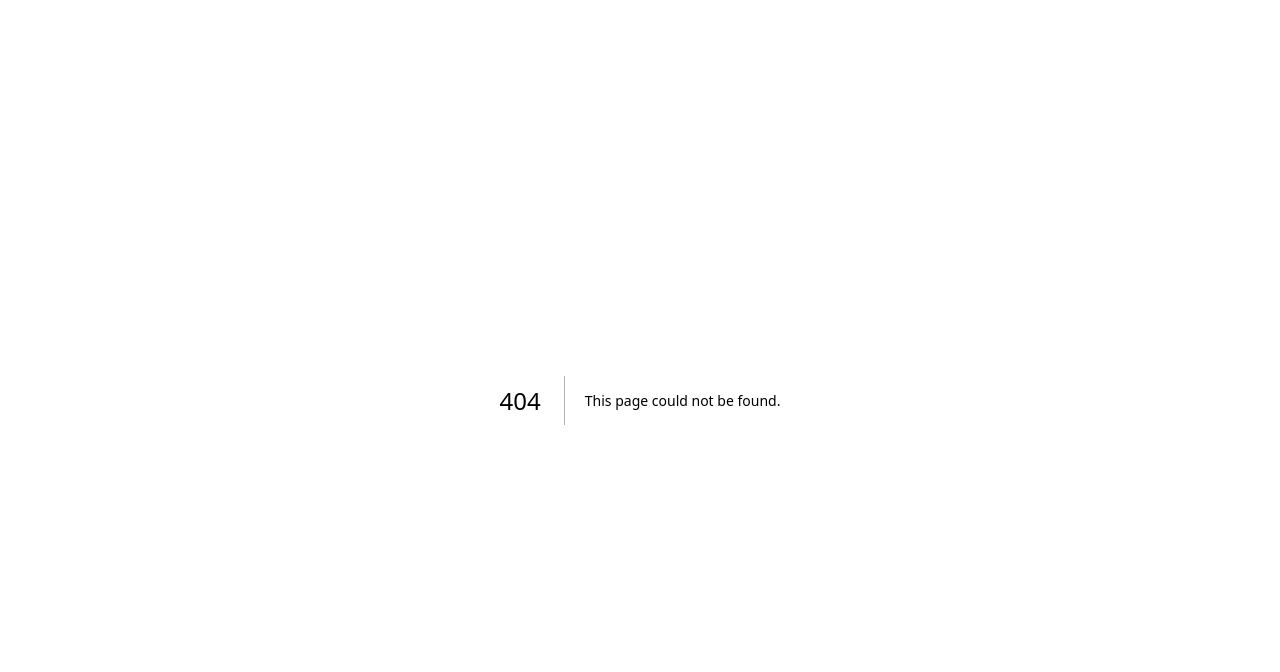
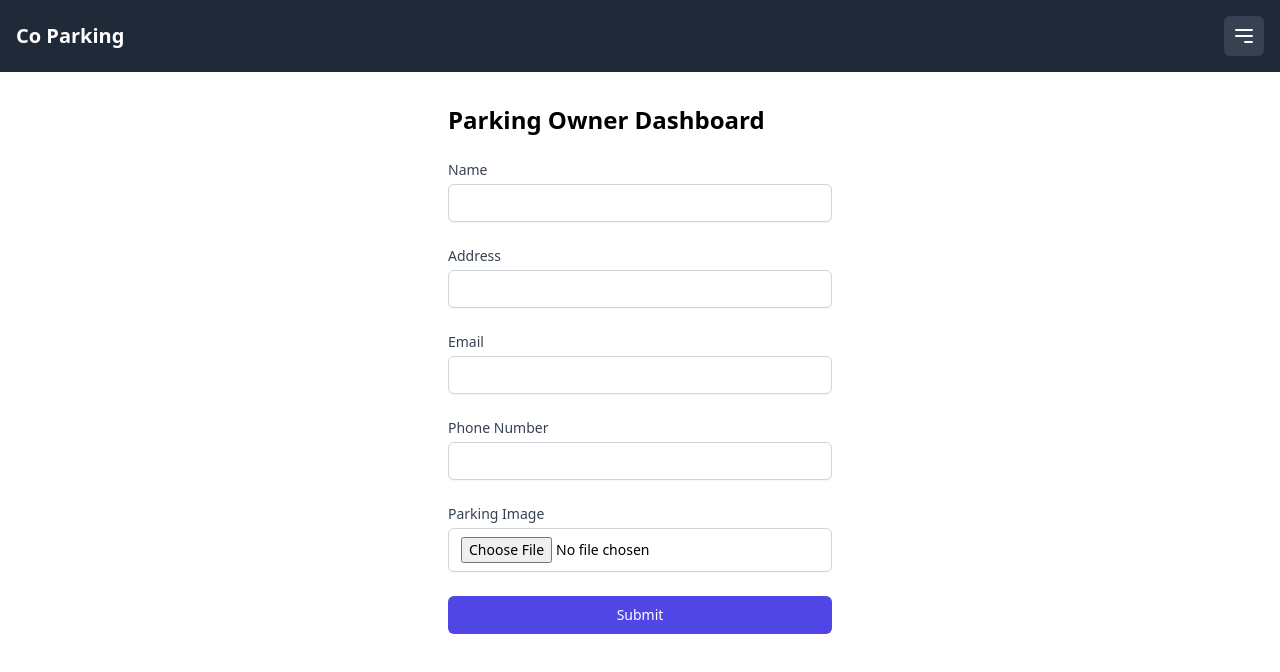
Before and after one commit to SunilK652/co-parking, a Next.js app: page /owner-dashboard in a window 1280 px wide. Before the commit this address had no page. Shown: the top 672 px of the page. Built offline with nearby package versions, Linux system fonts and the light colour scheme; sample sign-in values are in the browser's storage.

Commit message:
created parking owner dashboard

```diff
--- /dev/null
+++ b/src/app/components/loader/page.js
@@ -0,0 +1,12 @@
+
+const Loader = () => {
+    return (
+      <div className="fixed inset-0 flex items-center justify-center bg-gray-200 bg-opacity-75 z-50">
+        <div className="loader"></div>
+        {/* Add your loader image here */}
+        <img src="/loader.gif" alt="Loading..." className="w-20 h-20" />
+      </div>
+    );
+  };
+
+  export default Loader;
--- a/src/app/layout.js
+++ b/src/app/layout.js
@@ -4,7 +4,7 @@ import "./globals.css";
 const inter = Inter({ subsets: ["latin"] });
 
 export const metadata = {
-  title: "Create Next App",
+  title: "Co Parking",
   description: "Generated by create next app",
 };
 
--- a/src/app/login/page.js
+++ b/src/app/login/page.js
@@ -1,72 +1,126 @@
-'use client';
-import { useState } from 'react';
-import { useRouter } from 'next/navigation';
+"use client";
+import { useState } from "react";
+import { useRouter } from "next/navigation";
 
 const LoginPage = () => {
-  const [email, setEmail] = useState('');
-  const [password, setPassword] = useState('');
+  const [role, setRole] = useState("parking-selection");
+  const [username, setUsername] = useState("");
+  const [password, setPassword] = useState("");
   const router = useRouter();
 
-  const handleSubmit = async (e) => {
+  const handleLogin = async (e) => {
     e.preventDefault();
 
     // Dummy authentication logic
-    if (email === 'sunil@gmail.com' && password === '12345') {
+    if (username === "sunil@gmail.com" && password === "12345") {
       // Set token in local storage
-      localStorage.setItem('authToken', 'sunil');
-      localStorage.setItem('username', 'Sunil');
-      router.push('/dashboard');
+      localStorage.setItem("authToken", "sunil");
+      localStorage.setItem("username", "Sunil");
+
+      // Redirect based on the selected role
+      if (role === "parking-owner") {
+        router.push("/owner-dashboard");
       } else {
-      alert('Invalid credentials');
+        router.push("/dashboard");
+      }
+    } else {
+      alert("Invalid credentials");
     }
   };
 
   return (
-    <div className="flex items-center justify-center min-h-screen bg-gray-100">
-    <div className="w-full max-w-md p-8 space-y-8 bg-white rounded shadow-md">
-      <h2 className="text-2xl font-bold text-center">Login</h2>
-      <form onSubmit={handleSubmit} className="space-y-6">
+    <div className="min-h-screen flex items-center justify-center py-12 px-4 sm:px-6 lg:px-8 bg-gray-100">
+      <div className="max-w-md w-full space-y-8 p-10 bg-white rounded-xl shadow-md">
+      <div className="flex items-center justify-between">
+            <div className="flex items-center">
+              <input
+                id="parking-selection"
+                name="role"
+                type="radio"
+                value="parking-selection"
+                checked={role === "parking-selection"}
+                onChange={(e) => setRole(e.target.value)}
+                className="h-4 w-4 text-indigo-600 focus:ring-indigo-500 border-gray-300"
+              />
+              <label
+                htmlFor="parking-selection"
+                className="ml-2 block text-sm text-gray-900"
+              >
+                Parking Selection
+              </label>
+            </div>
+            <div className="flex items-center">
+              <input
+                id="parking-owner"
+                name="role"
+                type="radio"
+                value="parking-owner"
+                checked={role === "parking-owner"}
+                onChange={(e) => setRole(e.target.value)}
+                className="h-4 w-4 text-indigo-600 focus:ring-indigo-500 border-gray-300"
+              />
+              <label
+                htmlFor="parking-owner"
+                className="ml-2 block text-sm text-gray-900"
+              >
+                Parking Owner
+              </label>
+            </div>
+          </div>
         <div>
-          <label htmlFor="email" className="block text-sm font-medium text-gray-700">
+          <h2 className="mt-6 text-center text-3xl font-extrabold text-gray-900">
+            Sign in to your account
+          </h2>
+        </div>
+        <form className="mt-8 space-y-6" onSubmit={handleLogin}>
+          <div className="rounded-md shadow-sm -space-y-px">
+            <div>
+              <label
+                htmlFor="email"
+                className="block text-sm font-medium text-gray-700"
+              >
                 Email
               </label>
               <input
+                id="email-address"
+                name="email"
                 type="email"
-            id="email"
-            value={email}
-            onChange={(e) => setEmail(e.target.value)}
+                autoComplete="email"
                 required
+                value={username}
+                onChange={(e) => setUsername(e.target.value)}
                 className="block w-full px-3 py-2 mt-1 border rounded-md shadow-sm focus:outline-none focus:ring-indigo-500 focus:border-indigo-500 sm:text-sm"
+                placeholder="Email address"
               />
             </div>
             <div>
-          <label htmlFor="password" className="block text-sm font-medium text-gray-700">
+              <label
+                htmlFor="password"
+                className="block text-sm font-medium text-gray-700"
+              >
                 Password
               </label>
               <input
+                id="password"
+                name="password"
                 type="password"
-            id="password"
+                autoComplete="current-password"
+                required
                 value={password}
                 onChange={(e) => setPassword(e.target.value)}
-            required
                 className="block w-full px-3 py-2 mt-1 border rounded-md shadow-sm focus:outline-none focus:ring-indigo-500 focus:border-indigo-500 sm:text-sm"
+                placeholder="Password"
               />
             </div>
+          </div>
+
           <div>
             <button
               type="submit"
-            className="w-full px-4 py-2 font-medium text-white bg-indigo-600 border border-transparent rounded-md shadow-sm hover:bg-indigo-700 focus:outline-none focus:ring-2 focus:ring-offset-2 focus:ring-indigo-500"
+              className="group relative w-full flex justify-center py-2 px-4 border border-transparent text-sm font-medium rounded-md text-white bg-indigo-600 hover:bg-indigo-700 focus:outline-none focus:ring-2 focus:ring-offset-2 focus:ring-indigo-500"
             >
-            Login
+              Sign In
             </button>
-        </div>
-        <div className="text-center">
-            <p>
-              Don't have an account?{' '}
-              <a href="/signup" className="text-indigo-600 hover:text-indigo-800">
-                Register
-              </a>
-            </p>
           </div>
         </form>
       </div>
--- /dev/null
+++ b/src/app/owner-dashboard/page.js
@@ -0,0 +1,175 @@
+'use client';
+import { useState } from 'react';
+import Layout from '../components/layout/page';
+import withAuth from '../withAuth/withAuth';
+
+const ParkingOwnerDashboard = () => {
+  const [formData, setFormData] = useState({
+    name: '',
+    address: '',
+    email: '',
+    phone: '',
+    parkingImage: null,
+  });
+  const [errors, setErrors] = useState({});
+  const [successMessage, setSuccessMessage] = useState('');
+  const [loading, setLoading] = useState(false);
+
+  const handleChange = (e) => {
+    const { name, value } = e.target;
+    setFormData({
+      ...formData,
+      [name]: value,
+    });
+  };
+
+  const handleFileChange = (e) => {
+    const file = e.target.files[0];
+    if (file && file.type.startsWith('image/')) {
+      setFormData({
+        ...formData,
+        parkingImage: file,
+      });
+      setErrors({
+        ...errors,
+        parkingImage: '',
+      });
+    } else {
+      setFormData({
+        ...formData,
+        parkingImage: null,
+      });
+      setErrors({
+        ...errors,
+        parkingImage: 'Please upload a valid image file.',
+      });
+    }
+  };
+
+  const validateForm = () => {
+    const newErrors = {};
+    if (!formData.name) newErrors.name = 'Name is required';
+    if (!formData.address) newErrors.address = 'Address is required';
+    if (!formData.email) newErrors.email = 'Email is required';
+    if (!formData.phone) newErrors.phone = 'Phone number is required';
+    if (!formData.parkingImage) newErrors.parkingImage = 'Parking image is required';
+    return newErrors;
+  };
+
+  const handleSubmit = async (e) => {
+    e.preventDefault();
+
+    const newErrors = validateForm();
+    if (Object.keys(newErrors).length > 0) {
+      setErrors(newErrors);
+      return;
+    }
+
+    setLoading(true); // Show loader
+
+    // Dummy submission logic
+    await new Promise((resolve) => setTimeout(resolve, 2000)); // Simulate API call
+
+    // After submission logic
+    setLoading(false); // Hide loader
+    setSuccessMessage('Parking information submitted successfully!');
+    setFormData({
+      name: '',
+      address: '',
+      email: '',
+      phone: '',
+      parkingImage: null,
+    });
+  };
+
+  return (
+    <Layout>
+      <div className="max-w-md mx-auto p-8">
+        <h1 className="text-2xl font-bold mb-6">Parking Owner Dashboard</h1>
+        <form className="space-y-6" onSubmit={handleSubmit}>
+          <div>
+            <label htmlFor="name" className="block text-sm font-medium text-gray-700">Name</label>
+            <input
+              id="name"
+              name="name"
+              type="text"
+              required
+              value={formData.name}
+              onChange={handleChange}
+              className="mt-1 block w-full px-3 py-2 border border-gray-300 rounded-md shadow-sm placeholder-gray-400 focus:outline-none focus:ring-indigo-500 focus:border-indigo-500 sm:text-sm"
+            />
+            {errors.name && <p className="text-red-500 text-sm mt-1">{errors.name}</p>}
+          </div>
+          <div>
+            <label htmlFor="address" className="block text-sm font-medium text-gray-700">Address</label>
+            <input
+              id="address"
+              name="address"
+              type="text"
+              required
+              value={formData.address}
+              onChange={handleChange}
+              className="mt-1 block w-full px-3 py-2 border border-gray-300 rounded-md shadow-sm placeholder-gray-400 focus:outline-none focus:ring-indigo-500 focus:border-indigo-500 sm:text-sm"
+            />
+            {errors.address && <p className="text-red-500 text-sm mt-1">{errors.address}</p>}
+          </div>
+          <div>
+            <label htmlFor="email" className="block text-sm font-medium text-gray-700">Email</label>
+            <input
+              id="email"
+              name="email"
+              type="email"
+              required
+              value={formData.email}
+              onChange={handleChange}
+              className="mt-1 block w-full px-3 py-2 border border-gray-300 rounded-md shadow-sm placeholder-gray-400 focus:outline-none focus:ring-indigo-500 focus:border-indigo-500 sm:text-sm"
+            />
+            {errors.email && <p className="text-red-500 text-sm mt-1">{errors.email}</p>}
+          </div>
+          <div>
+            <label htmlFor="phone" className="block text-sm font-medium text-gray-700">Phone Number</label>
+            <input
+              id="phone"
+              name="phone"
+              type="tel"
+              required
+              value={formData.phone}
+              onChange={handleChange}
+              className="mt-1 block w-full px-3 py-2 border border-gray-300 rounded-md shadow-sm placeholder-gray-400 focus:outline-none focus:ring-indigo-500 focus:border-indigo-500 sm:text-sm"
+            />
+            {errors.phone && <p className="text-red-500 text-sm mt-1">{errors.phone}</p>}
+          </div>
+          <div>
+            <label htmlFor="parkingImage" className="block text-sm font-medium text-gray-700">Parking Image</label>
+            <input
+              id="parkingImage"
+              name="parkingImage"
+              type="file"
+              accept="image/*"
+              required
+              onChange={handleFileChange}
+              className="mt-1 block w-full px-3 py-2 border border-gray-300 rounded-md shadow-sm placeholder-gray-400 focus:outline-none focus:ring-indigo-500 focus:border-indigo-500 sm:text-sm"
+            />
+            {errors.parkingImage && <p className="text-red-500 text-sm mt-1">{errors.parkingImage}</p>}
+          </div>
+          <div>
+            <button
+              type="submit"
+              className="group relative w-full flex justify-center py-2 px-4 border border-transparent text-sm font-medium rounded-md text-white bg-indigo-600 hover:bg-indigo-700 focus:outline-none focus:ring-2 focus:ring-offset-2 focus:ring-indigo-500"
+              disabled={loading} // Disable button while loading
+            >
+              {loading ? 'Submitting...' : 'Submit'}
+            </button>
+          </div>
+        </form>
+        {successMessage && (
+          <div className="mt-4 text-green-600">
+            {successMessage}
+          </div>
+        )}
+      </div>
+    </Layout>
+  );
+};
+
+export default withAuth(ParkingOwnerDashboard);
```
Lines whose indentation alone changed are shown as unchanged.
